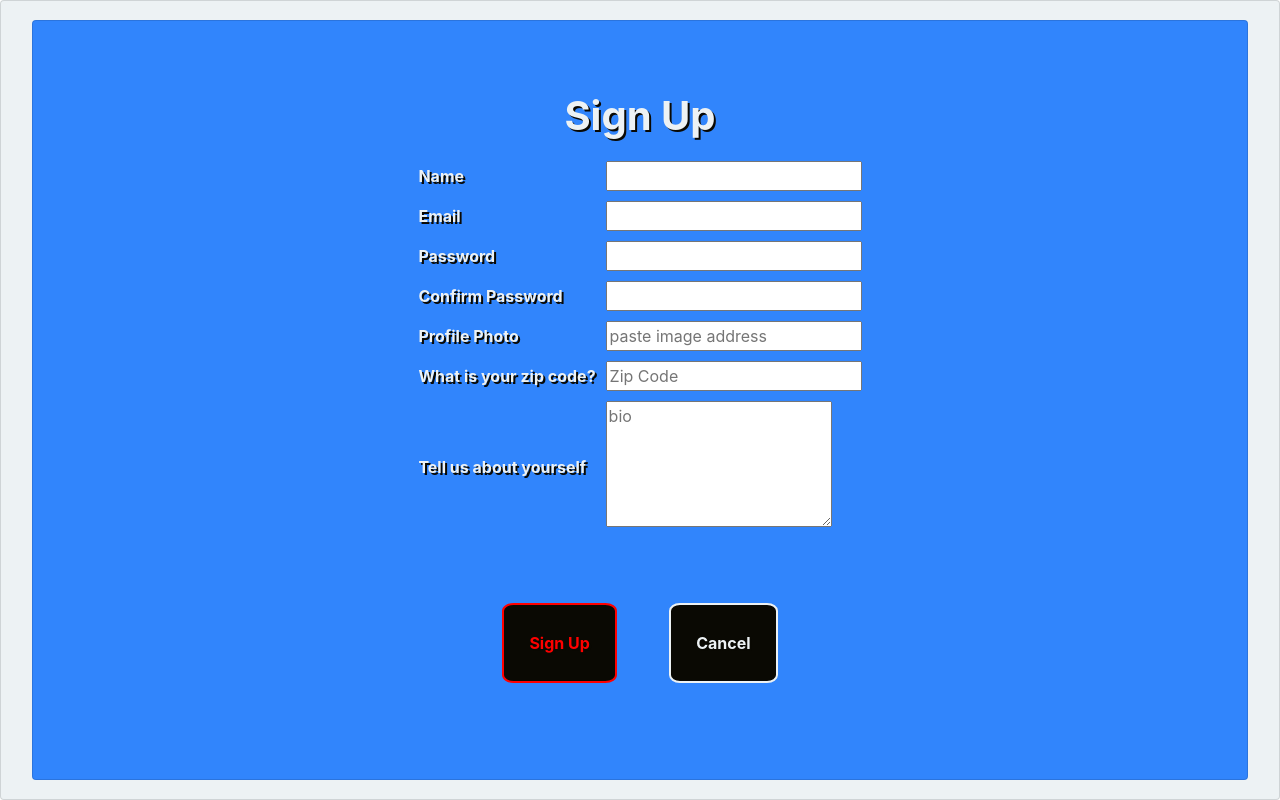
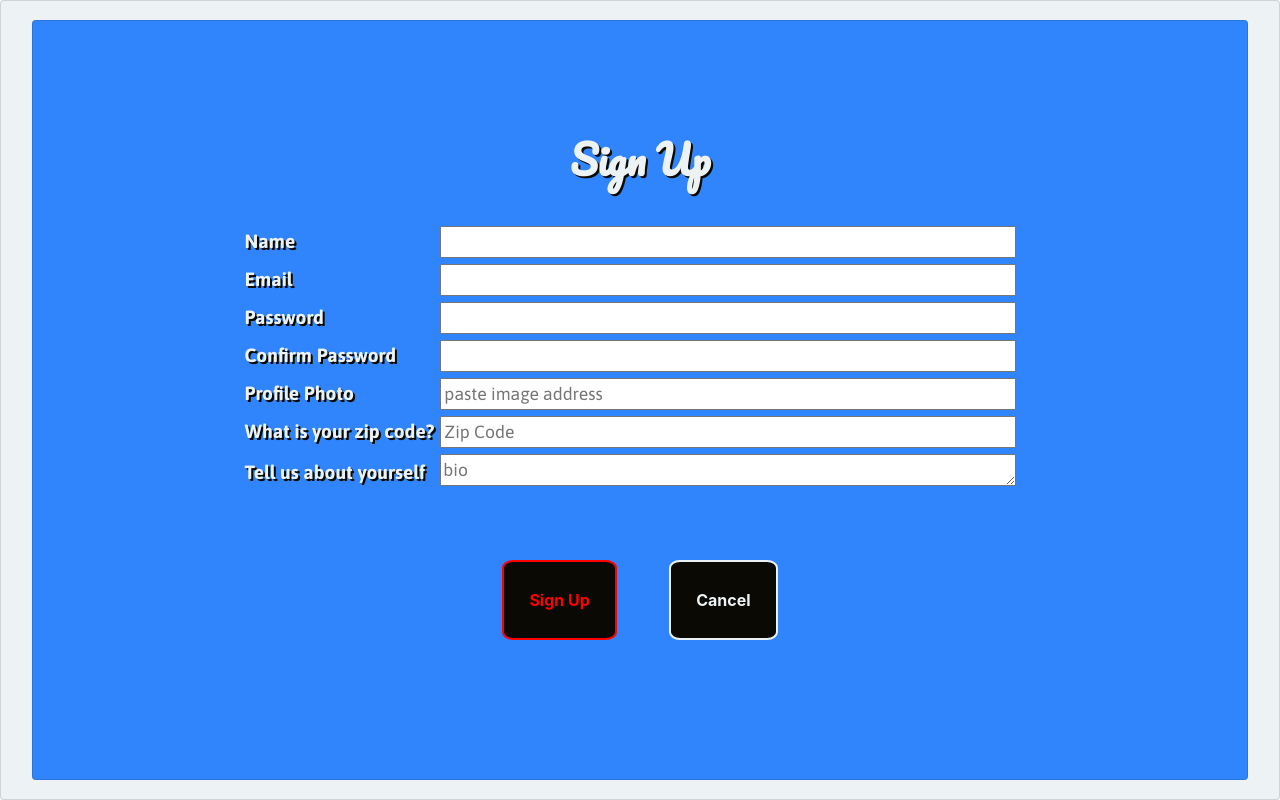
Before and after one commit to DevonJenkins/vibin-front-end, a React (Create React App) app: page /signup in a window 1280 px wide. Built offline with nearby package versions, Linux system fonts and the light colour scheme; no server answers.

Commit message:
construction page for joinBand

```diff
--- a/src/components/LoginForm/LoginForm.jsx
+++ b/src/components/LoginForm/LoginForm.jsx
@@ -33,9 +33,10 @@ const LoginForm = props => {
       <table cellPadding={5}>
         <tbody>
           <tr>
-            <td className='whitefnt'>Email</td>
+            <td className='whitefnt labels asap'>Email</td>
             <td><input
                 type="text"
+                className='inputs asap'
                 autoComplete="off"
                 id="email"
                 value={formData.email}
@@ -44,10 +45,11 @@ const LoginForm = props => {
               /></td>
           </tr>
           <tr>
-            <td className='whitefnt'>Password</td>
+            <td className='whitefnt labels asap'>Password</td>
             <td><input
               type="password"
               autoComplete="off"
+              className='inputs asap'
               id="password"
               value={formData.pw}
               name="pw"
--- a/src/components/SignupForm/SignupForm.jsx
+++ b/src/components/SignupForm/SignupForm.jsx
@@ -54,12 +54,13 @@ const SignupForm = props => {
       autoComplete="off"
       onSubmit={handleSubmit}
     >
-      <table cellPadding={5}>
+      <table cellPadding={3}>
         <tbody>
           <tr>
-            <td className='whitefnt'>Name</td>
+            <td className='whitefnt labels asap labels asap'>Name</td>
             <td>
               <input
+                className="inputs asap"
                 type="text"
                 autoComplete="off"
                 id="name"
@@ -70,9 +71,10 @@ const SignupForm = props => {
             </td>
           </tr>
           <tr>
-            <td className='whitefnt'>Email</td>
+            <td className='whitefnt labels asap labels asap'>Email</td>
             <td>
               <input
+                className="inputs asap"
                 type="text"
                 autoComplete="off"
                 id="email"
@@ -83,9 +85,10 @@ const SignupForm = props => {
             </td>
           </tr>
           <tr>
-            <td className='whitefnt'>Password</td>
+            <td className='whitefnt labels asap'>Password</td>
             <td>
               <input
+                className="inputs asap"
                 type="password"
                 autoComplete="off"
                 id="password"
@@ -96,9 +99,10 @@ const SignupForm = props => {
             </td>
           </tr>
           <tr>
-            <td className='whitefnt'>Confirm Password</td>
+            <td className='whitefnt labels asap'>Confirm Password</td>
             <td>
               <input
+                className="inputs asap"
                 type="password"
                 autoComplete="off"
                 id="confirm"
@@ -109,9 +113,10 @@ const SignupForm = props => {
             </td>
           </tr>
           <tr>
-            <td className='whitefnt'>Profile Photo</td>
+            <td className='whitefnt labels asap'>Profile Photo</td>
             <td>
               <input
+                className="inputs asap"
                 type="text"
                 autoComplete="off"
                 id="photo"
@@ -123,9 +128,10 @@ const SignupForm = props => {
             </td>
           </tr>
           <tr>
-            <td className='whitefnt'>What is your zip code?</td>
+            <td className='whitefnt labels asap'>What is your zip code?</td>
             <td>
               <input
+                className="inputs asap"
                 type="text"
                 pattern="[0-9]*"
                 autoComplete="off"
@@ -138,9 +144,10 @@ const SignupForm = props => {
             </td>
           </tr>
         <tr>
-            <td className='whitefnt'>Tell us about yourself</td>
+            <td className='whitefnt labels asap'>Tell us about yourself</td>
             <td>
               <textarea
+                className='inputs asap'
                 type="text"
                 autoComplete="off"
                 id="bio"
--- a/src/pages/JoinBand/JoinBand.jsx
+++ b/src/pages/JoinBand/JoinBand.jsx
@@ -10,11 +10,11 @@ const JoinBand = ({ user, handleLogout }) => {
 
       <div className='card edge-card column-container bluebg'>
         <div className='card landing-logo center-card whitebg'>
-          <h1>Parameter selection</h1>
+          <img src="..//assets/bad-note.png" alt="in-progress-image" />
 
           {user ?
             <div className='card'>
-              <h3>There Are Bands!</h3>
+              <h3 className='pacifico'>Sorry!</h3>
             </div>
             // map bands based on genre
             //if band.genre && band.genre.tag == profile.genre && profile genre.tag then map the band to a card
@@ -51,11 +51,15 @@ const JoinBand = ({ user, handleLogout }) => {
               //if not user then direct to the signup page
 
           :
-            <h3>No Bands added yet</h3>
+            <h3>Nothing Here Yet!</h3>
           }
 
         </div>
-          <h6 className='whitefnt'>This page will help the user find a band</h6>
+          <h4 className='whitefnt asap'>We're Still Finding Our Sound Here!</h4>
+          <p className='whitefnt asap'>Come back when we've done some more <br/> fine-tuning!</p>
+          <div className=' card margin-2  br-5 padding-2 whitebrdr card blackbg asap'>
+            <Link className='whitefnt' to='/'>Back</Link>
+          </div>
       </div>
 
     </main>
--- a/src/pages/Landing/Landing.jsx
+++ b/src/pages/Landing/Landing.jsx
@@ -14,9 +14,9 @@ const Landing = ({ user, handleLogout }) => {
               <p className='whitefnt asap'>Select one of the options below to get started! </p>
             </div>
             {/* ==-- Add paths when they've been created --== */}
-            <div className='margin-2  br-5 padding-2 whitebrdr card blackbg'><Link className='whitefnt' to="/createBand">Start a Band</Link></div>
-            <div className='margin-2  br-5 padding-2 whitebrdr card blackbg'><Link className='whitefnt' to="/joinBand">Join a Band</Link></div>
-            <div className='margin-2  br-5 padding-2 whitebrdr card blackbg'><Link className='whitefnt' to="/profiles">View Profiles</Link></div>
+            <div className='margin-2  br-5 padding-2 whitebrdr card blackbg asap'><Link className='whitefnt' to="/createBand">Start a Band</Link></div>
+            <div className='margin-2  br-5 padding-2 whitebrdr card blackbg asap'><Link className='whitefnt' to="/joinBand">Join a Band</Link></div>
+            <div className='margin-2  br-5 padding-2 whitebrdr card blackbg asap'><Link className='whitefnt' to="/profiles">View Profiles</Link></div>
           </div>
         </>
         :
@@ -29,10 +29,10 @@ const Landing = ({ user, handleLogout }) => {
             <p className='whitefnt asap'>At Vibin we're trying to get you <br/> into a band with the best vibe possible! <br/> Lets get you started! </p>
           </div>
           <div className='row-container'>
-            <div className='margin-2  br-5 padding-2 whitebrdr card blackbg'>
+            <div className='margin-2  br-5 padding-2 whitebrdr card blackbg asap'>
               <Link className='whitefnt' to="/login">Log In</Link>
             </div>
-            <div className='margin-2  br-5 padding-2 whitebrdr card blackbg'>
+            <div className='margin-2  br-5 padding-2 whitebrdr card blackbg asap'>
               <Link className='whitefnt' to="/signup">Sign Up</Link>
             </div>
           </div>
--- a/src/pages/Login/Login.jsx
+++ b/src/pages/Login/Login.jsx
@@ -12,8 +12,8 @@ const LoginPage = props => {
     <main className='card full-page-card column-container whitebg'>
       <div className='card edge-card column-container bluebg'>
         <div>
-          <h1 className='whitefnt'>Log In</h1>
-          <p className='alertfnt'>{message}</p>
+          <h1 className='whitefnt pacifico'>Log In</h1>
+          <p className='alertfnt asap margin-btm'>{message}</p>
           <LoginForm
             handleSignupOrLogin={props.handleSignupOrLogin}
             updateMessage={updateMessage}
--- a/src/pages/Signup/Signup.jsx
+++ b/src/pages/Signup/Signup.jsx
@@ -12,8 +12,8 @@ const Signup = props => {
     <main className='card full-page-card column-container whitebg'>
       <div className='card edge-card column-container bluebg'>
         <div>
-          <h1 className='whitefnt'>Sign Up</h1>
-          <p className='alertfnt'>{message}</p>
+          <h1 className='whitefnt pacifico'>Sign Up</h1>
+          <p className='alertfnt margin-btm'>{message}</p>
           <SignupForm {...props} updateMessage={updateMessage} />
         </div>
       </div>
```
Also changed, not shown: public/assets/bad-note.png (added).
